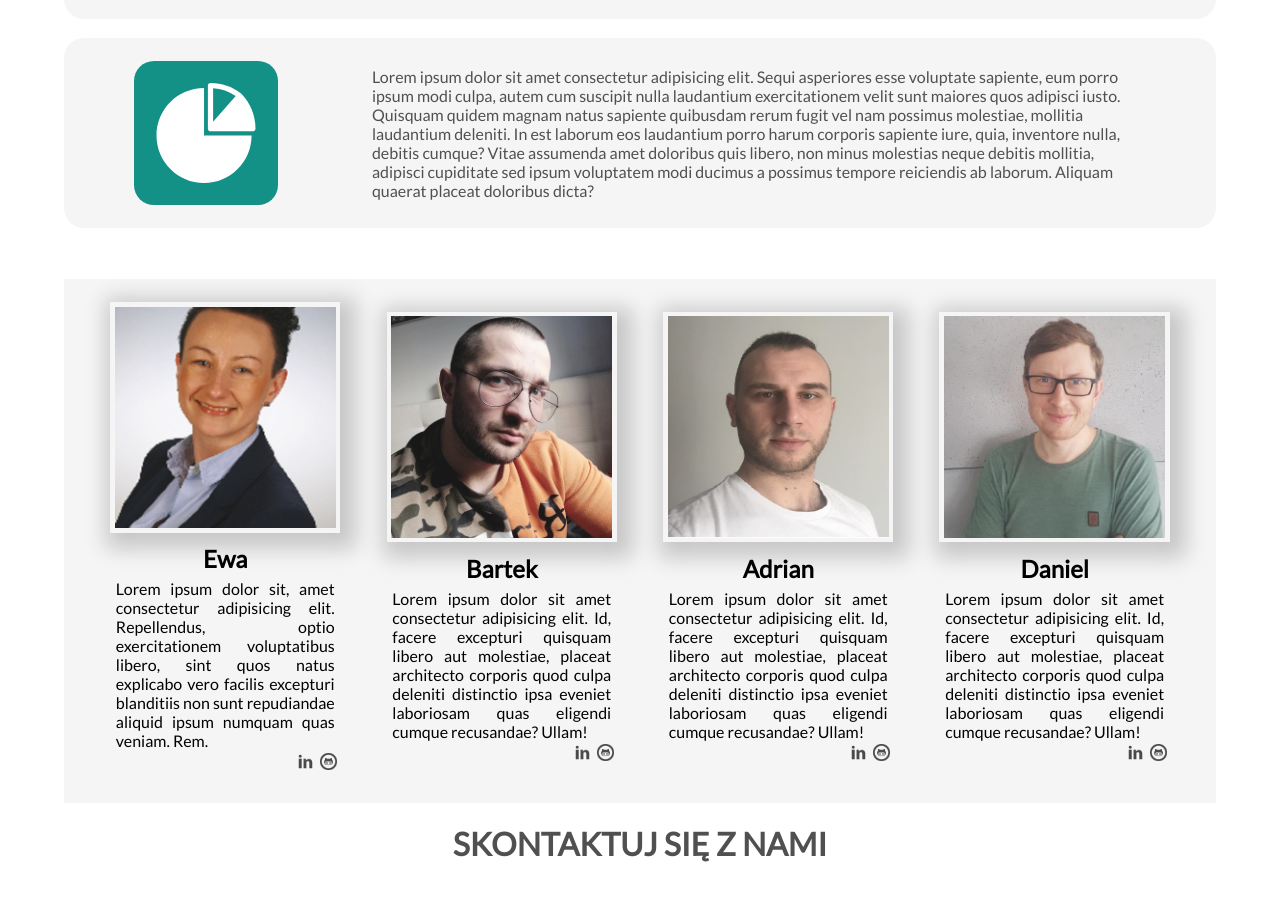
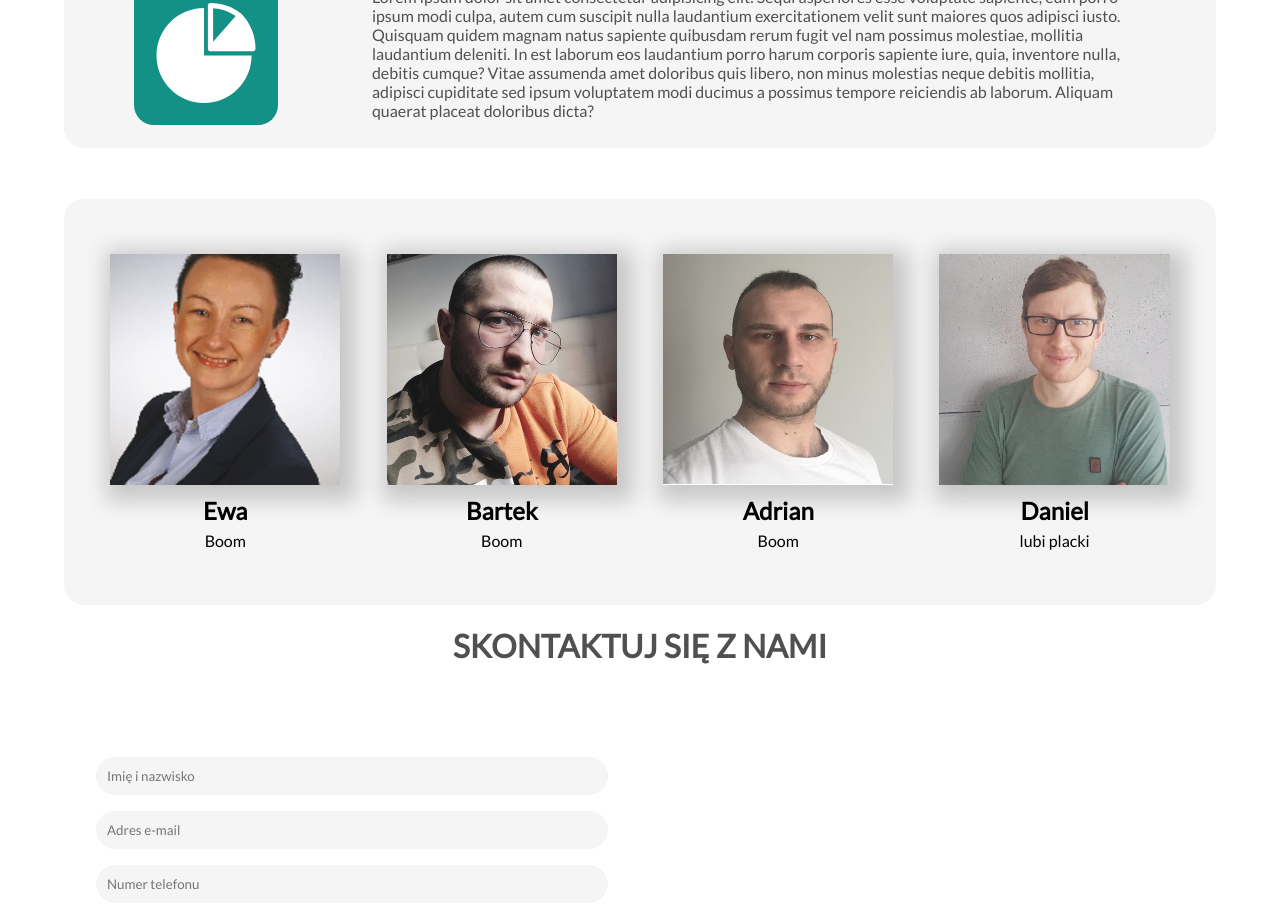
Before and after one commit to jaGda/dabe, a plain HTML site: page index.html in a window 1280 px wide. Shown: the part 1534-2440 px from the top of the page. Drawn offline with Linux system fonts and the light colour scheme.

Commit message:
FZ11DA-22-done

```diff
--- a/css/cookies.css
+++ b/css/cookies.css
@@ -9,7 +9,7 @@
 .cookies__content {
     width: 70%;
     padding: 1%;
-    background-color: grey;
+    background-color: rgba(56, 56, 56, 0.7);
     border-radius: 20px;
     display: flex;
     flex-direction: row-reverse;
--- a/css/header.css
+++ b/css/header.css
@@ -5,7 +5,7 @@
 .mySlides__img {
     vertical-align: middle;
     width: 100%;
-    height: 80vh;
+    height: 70vh;
 }
 
 .slideshow-container {
@@ -94,90 +94,3 @@
 @media only screen and (max-width: 300px) {
     .prev, .next,.text {font-size: 11px}
 }
-
-/* header {
-    position: relative;
-    box-sizing: border-box;
-    margin: 0;
-    padding: 0;
-    height: 100vh;
-    background-size: cover;
-    background-position: center;
-}
-
-.slide_img {
-    position: absolute;
-    width: 100%;
-    height: 100%;
-}
-.slide_img img {
-    position: absolute;
-    width: 100%;
-    height: 100%;
-    margin: 0 auto;
-
-}
-
-.nav1 {
-    width: 100%;
-    height: 11px;
-    bottom: 55px;
-    position: absolute;
-    text-align: center;
-    z-index: 99;
-}
-
-.dots {
-    top: -5px;
-    width: 18px;
-    height: 18px;
-    margin: 0 4px;
-    position: relative;
-    border-radius: 50%;
-    display: inline-block;
-    background: rgba(0, 0, 0, 0.4);
-}
-
-#r1:not(:checked) ~ #one,
-#r2:not(:checked) ~ #two,
-#r3:not(:checked) ~ #three {
-    display: none;
-}
-
-#r1, #r2, #r3 {
-    display: none;
-}
-
-#r1:checked ~ .nav1 #dot1,
-#r2:checked ~ .nav1 #dot2,
-#r3:checked ~ .nav1 #dot3 {
-    background: white;
-}
-
-.logo img {
-    width: 100%;
-}
-
-.logo {
-    position: absolute;
-    top: 0;
-    left: 0;
-    width: 10%;
-    height: auto;
-    margin-top: 20px;
-    pointer-events: none;
-}
-
-.hero__title {
-    width: 100%;
-    box-sizing: border-box;
-    position: absolute;
-    margin-left: 0px;
-    margin-top: 0px;
-    color: white;
-    text-shadow: 2px 2px black;
-    text-transform: uppercase;
-    font-size: 40px;
-    text-align: center;
-    bottom: 100px;
-} */
--- a/css/team.css
+++ b/css/team.css
@@ -1,5 +1,3 @@
-@media (max-width: 766px) {
-
 .team_members {
     width: 100%;
     background: rgb(245, 245, 245);
@@ -9,7 +7,7 @@
 }
 
 .member {
-        width: 90%;
+    flex-basis: 90%;
     margin: 5% auto 0;
 }
 
@@ -20,46 +18,59 @@
 .photo {
     width: 100%;
     height: auto;
-        padding: 2%;
-        display: flex;
-        justify-content: center;
-        align-items: center;
+    box-shadow: 6px 6px 20px 10px rgba(0, 0, 0, 0.19);
+    position: relative;
 }
 
 .photo__img {
-        width: 90%;
+    display: block;
+    width: 100%;
     height: auto;
     opacity: 0.9;
 }
 
 .member__header {
     text-align: center;
+    padding-top: 5%;
 }
 
 .member__info {
-        width: 90%;
-        margin: 0 auto;
-        padding-top: 2.5%;
-        text-align: justify;
+    text-align: center;
+    padding: 2.5% 2.5% 0;
 }
 
 .social {
+    position: absolute;
+    top: 0;
+    bottom: 0;
+    left: 0;
+    right: 0;
+    height: 100%;
     width: 100%;
-        height: 30px;
+    opacity: 0;
+    transition: .3s ease;
+    background-color: rgba(19, 145, 135, 1);
     display: flex;
-        flex-direction: row;
-        justify-content: flex-end;
+    justify-content: center;
+    align-items: center;
 }
 
-    .social__anchor {
-        width: 10%;
-        height: inherit;
+.photo:hover .photo__img{
+    transform: rotateY(180deg);
+    transition: 4s;
 }
+
+.photo:hover .social {
+    opacity: .8;
+    transition: 4s;
+}
+
 .social__link {
-        height: inherit;
+    width: 60px;
+    height: 60px;
     background-repeat: no-repeat;
     background-size: contain;
-        opacity: 0.7;
+    opacity: 0.5;
 }
 .social__link__le {
     background-image: url(../img/linkedin.png);
@@ -69,10 +80,14 @@
     background-image: url(../img/github.png);
 }
 
+.social__link:hover {
+    opacity: 1;
+}
+@media (max-width: 76px) {
+
 }
 
 @media (min-width: 767px) {
-
     .team_members {
         width: 100%;
         background: rgb(245, 245, 245);
@@ -82,76 +97,17 @@
     }
 
     .member {
-        width: 45%;
+        flex-basis: 45%;
         margin:2% 0;
     }
-
-    .photo {
-        width: 100%;
-        height: auto;
-        padding: 2%;
-        box-shadow: 6px 6px 20px 10px rgba(0, 0, 0, 0.19);
-        display: flex;
-        justify-content: center;
-        align-items: center;
-    }
-
-    .photo__img {
-        width: 100%;
-        height: auto;
-        opacity: 0.9;
-    }
-
-    .photo__img:hover {
-        transform: scale(1.1);
-        opacity: 1;
-        transition: 0.3s;
-    }
-
-    .member__header {
-        text-align: center;
-        padding-top: 5%;
-    }
-
-    .member__info {
-        text-align: justify;
-        padding: 2.5%;
-        padding-bottom: 0;
-    }
-
-    .social {
-        width: 100%;
-        height: 30px;
-        display: flex;
-        flex-direction: row;
-        justify-content: flex-end;
-    }
-
-    .social__anchor {
-        width: 10%;
-        height: inherit;
-    }
-    .social__link {
-        height: inherit;
-        background-repeat: no-repeat;
-        background-size: contain;
-        opacity: 0.7;
-    }
-    .social__link__le {
-        background-image: url(../img/linkedin.png);
-    }
-
-    .social__link__gh {
-        background-image: url(../img/github.png);
-    }
-
 }
 
 @media (min-width: 1200px) {
-
     .team_members {
         width: 90%;
         margin: 0 auto;
+        padding: 2.5% 0;
+        border-radius: 20px;
         background: rgb(245, 245, 245);
         display: flex;
         flex-flow: row nowrap;
@@ -165,62 +121,7 @@
         flex-direction: column;
     }
 
-    .photo {
-        width: 100%;
-        height: auto;
-        padding: 2%;
-        box-shadow: 6px 6px 20px 10px rgba(0, 0, 0, 0.19);
-        display: flex;
-        justify-content: center;
-        align-items: center;
+    .member:last-child {
+        margin-bottom: 2%;
     }
-
-    .photo__img {
-        width: 100%;
-        height: auto;
-        opacity: 0.9;
 }
-
-    .photo__img:hover {
-        transform: scale(1.1);
-        opacity: 1;
-        transition: 0.3s;
-    }
-
-    .member__header {
-        text-align: center;
-        padding-top: 5%;
-    }
-
-    .member__info {
-        text-align: justify;
-        padding: 2.5% 2.5% 0;
-    }
-
-    .social {
-        width: 100%;
-        height: 30px;
-        display: flex;
-        flex-direction: row;
-        justify-content: flex-end;
-    }
-
-    .social__anchor {
-        width: 10%;
-        height: inherit;
-    }
-    .social__link {
-        height: inherit;
-        background-repeat: no-repeat;
-        background-size: contain;
-        opacity: 0.7;
-    }
-    .social__link__le {
-        background-image: url(../img/linkedin.png);
-    }
-
-    .social__link__gh {
-        background-image: url(../img/github.png);
-    }
-
-}
--- a/index.html
+++ b/index.html
@@ -146,12 +146,6 @@
         <div class="member">
             <div class="photo">
                 <img class="photo__img" src="img/ewa.png" alt="ewa">
-            </div>
-            <h2 class="member__header">Ewa</h2>
-            <p class="member__info">Lorem ipsum dolor sit, amet consectetur adipisicing elit. Repellendus, optio
-                exercitationem voluptatibus
-                libero, sint quos natus explicabo vero facilis excepturi blanditiis non sunt repudiandae aliquid ipsum
-                numquam quas veniam. Rem.</p>
                 <div class="social">
                     <a href="#" target="blank" class="social__anchor">
                         <div class="social__link social__link__le"></div>
@@ -161,15 +155,12 @@
                     </a>
                 </div>
             </div>
+            <h2 class="member__header">Ewa</h2>
+            <p class="member__info">Boom</p>
+        </div>
         <div class="member">
             <div class="photo">
                 <img class="photo__img" src="img/bart.jpg" alt="bart">
-            </div>
-            <h2 class="member__header">Bartek</h2>
-            <p class="member__info">Lorem ipsum dolor sit amet consectetur adipisicing elit. Id, facere excepturi
-                quisquam libero aut
-                molestiae, placeat architecto corporis quod culpa deleniti distinctio ipsa eveniet laboriosam quas
-                eligendi cumque recusandae? Ullam!</p>
                 <div class="social">
                     <a href="#" target="blank" class="social__anchor">
                         <div class="social__link social__link__le"></div>
@@ -179,15 +170,12 @@
                     </a>
                 </div>
             </div>
+            <h2 class="member__header">Bartek</h2>
+            <p class="member__info">Boom</p>
+        </div>
         <div class="member">
             <div class="photo">
                 <img class="photo__img" src="img/adrian.png" alt="adrian">
-            </div>
-            <h2 class="member__header">Adrian</h2>
-            <p class="member__info">Lorem ipsum dolor sit amet consectetur adipisicing elit. Id, facere excepturi
-                quisquam libero aut
-                molestiae, placeat architecto corporis quod culpa deleniti distinctio ipsa eveniet laboriosam quas
-                eligendi cumque recusandae? Ullam!</p>
                 <div class="social">
                     <a href="#" target="blank" class="social__anchor">
                         <div class="social__link social__link__le"></div>
@@ -197,23 +185,24 @@
                     </a>
                 </div>
             </div>
+            <h2 class="member__header">Adrian</h2>
+            <p class="member__info">Boom</p>
+        </div>
         <div class="member">
             <div class="photo">
                 <img class="photo__img" src="img/daniel.jpg" alt="daniel">
-            </div>
-            <h2 class="member__header">Daniel</h2>
-            <p class="member__info">Lorem ipsum dolor sit amet consectetur adipisicing elit. Id, facere excepturi
-                quisquam libero aut
-                molestiae, placeat architecto corporis quod culpa deleniti distinctio ipsa eveniet laboriosam quas
-                eligendi cumque recusandae? Ullam!</p>
                 <div class="social">
-                <a href="https://www.linkedin.com/in/daniel-%C5%BCychniewicz/" target="blank" class="social__anchor">
+                    <a href="https://www.linkedin.com/in/daniel-%C5%BCychniewicz/" target="blank"
+                        class="social__anchor">
                         <div class="social__link social__link__le"></div>
                     </a>
                     <a href="https://github.com/jagda" target="blank" class="social__anchor">
                         <div class="social__link social__link__gh"></div>
                     </a>
                 </div>
+            </div>
+            <h2 class="member__header">Daniel</h2>
+            <p class="member__info">lubi placki</p>
         </div>
     </section>
 
--- a/js/slider.js
+++ b/js/slider.js
@@ -4,6 +4,8 @@ showSlidesAutomatic();
 function showSlidesAutomatic() {
   let slides = document.getElementsByClassName("mySlides");
   slides = [...slides];
+  let dots = document.getElementsByClassName("dots__span");
+  dots = [...dots];
 
   slides.forEach(e => {
     e.style.display = 'none'
@@ -15,7 +17,12 @@ function showSlidesAutomatic() {
     slideIndexAuto = 1
   };
 
+  dots.forEach(e => {
+    e.className = e.className.replace('active', '');
+  });
+
   slides[slideIndexAuto - 1].style.display = "block";
+  dots[slideIndexAuto - 1].classList.add("active");
   setTimeout(showSlidesAutomatic, 3000);
 }
 
```
Lines whose indentation alone changed are shown as unchanged.
